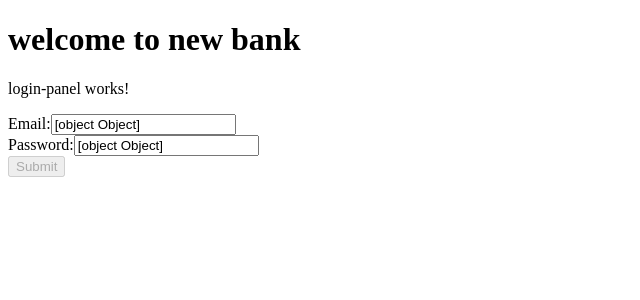
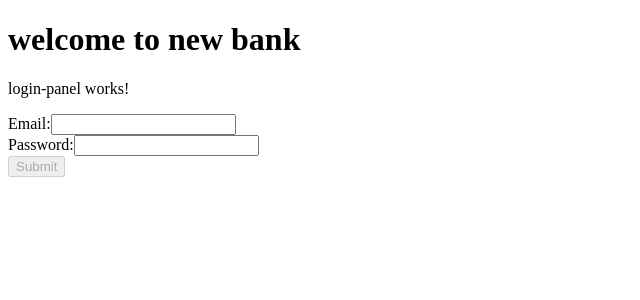
Before and after one commit to snehakethineni/s-user-login, an Angular app: page / in a window 1280 px wide. Shown: the top 300 px of the page, without its empty margins (0-640 px from the left). Built offline with nearby package versions, Linux system fonts and the light colour scheme.

Commit message:
fix binding

```diff
--- a/src/app/login-panel/login-panel.component.html
+++ b/src/app/login-panel/login-panel.component.html
@@ -2,7 +2,7 @@
 <form (ngSubmit)="onSubmit()" #loginForm="ngForm">
   <div>
     <label for="email">Email:</label>
-    <input id="email" name="email" [(ngModel)]="email" #email="ngModel" required email>
+    <input id="email" name="email" [(ngModel)]="userInput.email" #email="ngModel" required email>
     <div *ngIf="email.invalid && email.touched">
       <small *ngIf="email.errors?.['required']">Email is required.</small>
       <small *ngIf="email.errors?.['email']">Invalid email</small>
@@ -10,7 +10,7 @@
   </div>
   <div>
     <label for="password">Password:</label>
-    <input id="password" name="password" [(ngModel)]="password" #password="ngModel" required minlength="6">
+    <input id="password" name="password" [(ngModel)]="userInput.password" #password="ngModel" required minlength="6">
     <div *ngIf="password.invalid && password.touched">
       <small *ngIf="password.errors?.['required']">Password is required.</small>
       <small *ngIf="password.errors?.['minlength']">Password must be at least 6 characters long.</small>
--- a/src/app/login-panel/login-panel.component.ts
+++ b/src/app/login-panel/login-panel.component.ts
@@ -4,20 +4,22 @@ import { FormsModule } from '@angular/forms';
 
 @Component({
   selector: 'app-login-panel',
+  standalone: true,
   imports: [CommonModule, FormsModule],
   templateUrl: './login-panel.component.html',
-  styleUrl: './login-panel.component.scss',
+  styleUrls: ['./login-panel.component.scss'],
 })
 export class LoginPanelComponent {
-  email: string = '';
-  password: string = '';
+  userInput = {
+    email: '',
+    password: '',
+  };
   submittedCount = 0;
 
   onSubmit() {
     this.submittedCount++;
-    console.log(this.email);
-    console.log(this.password);
-    if (this.email && this.password) {
+    console.log(this.userInput);
+    if (this.userInput.email && this.userInput.password) {
       // Handle form submission
     }
   }
```
